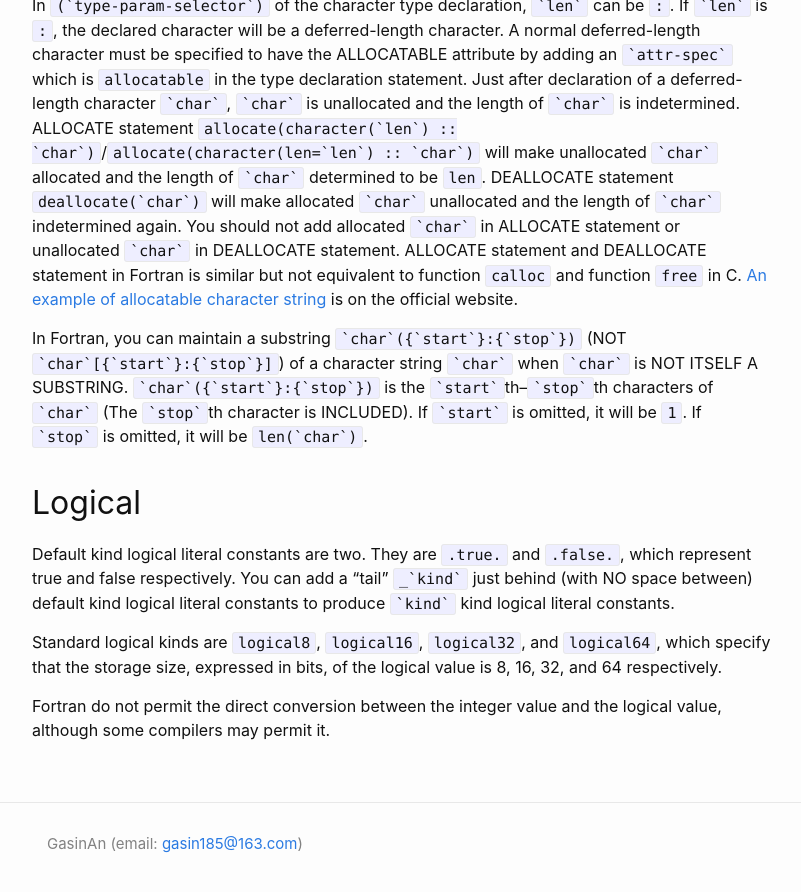
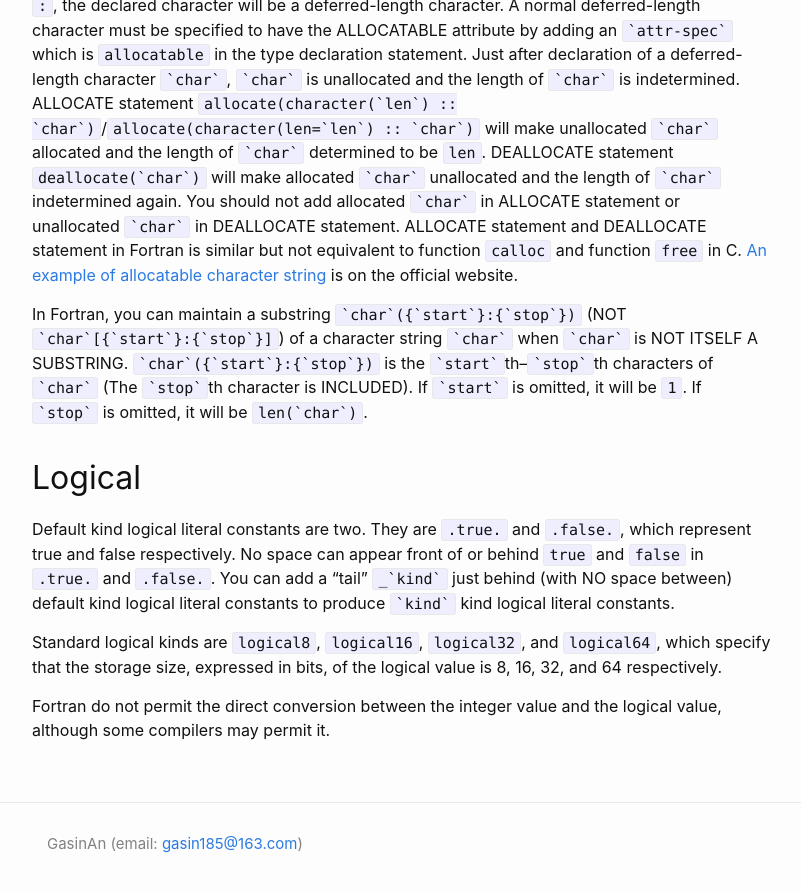
Before and after one commit to GasinAn/AdvForNotes, a Jekyll site: the page built from Intrinsic_types.md, in a window 1280 px wide and 900 px high, scrolled down 4626 px. Shown: the top 892 px of the window, without its empty margins (238-1039 px from the left). Built offline with Jekyll 4.4.1, drawn with Linux system fonts in a browser that asks for light colours; our own code applies the rules of GitHub Pages for plain Markdown files; some of the changed text lies outside the part shown.

Commit message:
add `No space can appear front of or behind `true` and `false` in `.true.` and `.false.`.`in Intrinsic_types.md

```diff
--- a/Intrinsic_types.md
+++ b/Intrinsic_types.md
@@ -125,7 +125,7 @@
 
 ## Logical
 
-Default kind logical literal constants are two. They are `.true.` and `.false.`, which represent true and false respectively. You can add a "tail" `` _`kind` `` just behind (with NO space between) default kind logical literal constants to produce `` `kind` `` kind logical literal constants.
+Default kind logical literal constants are two. They are `.true.` and `.false.`, which represent true and false respectively. No space can appear front of or behind `true` and `false` in `.true.` and `.false.`. You can add a "tail" `` _`kind` `` just behind (with NO space between) default kind logical literal constants to produce `` `kind` `` kind logical literal constants.
 
 Standard logical kinds are `logical8`, `logical16`, `logical32`, and `logical64`, which specify that the storage size, expressed in bits, of the logical value is 8, 16, 32, and 64 respectively.
 
```
Also changed, not shown: other parts of Intrinsic_types.md (+1 -1 lines).
